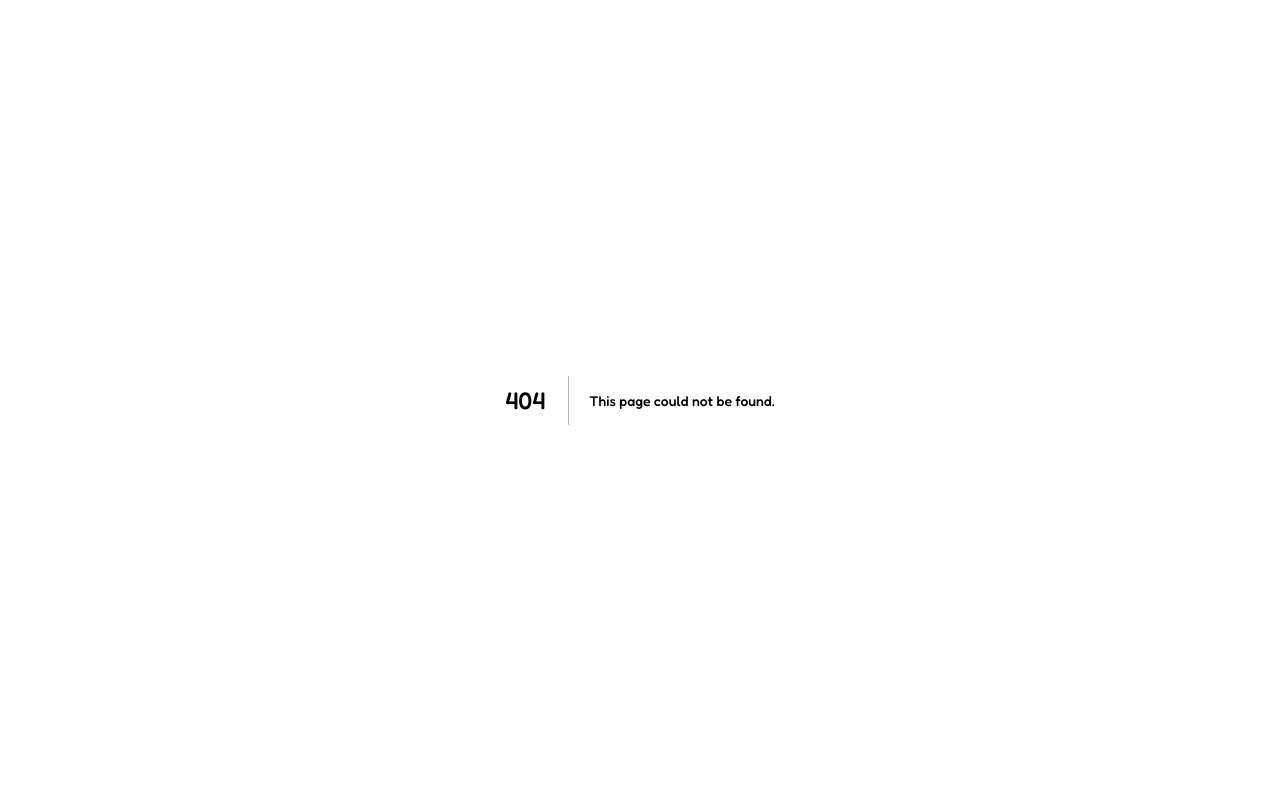
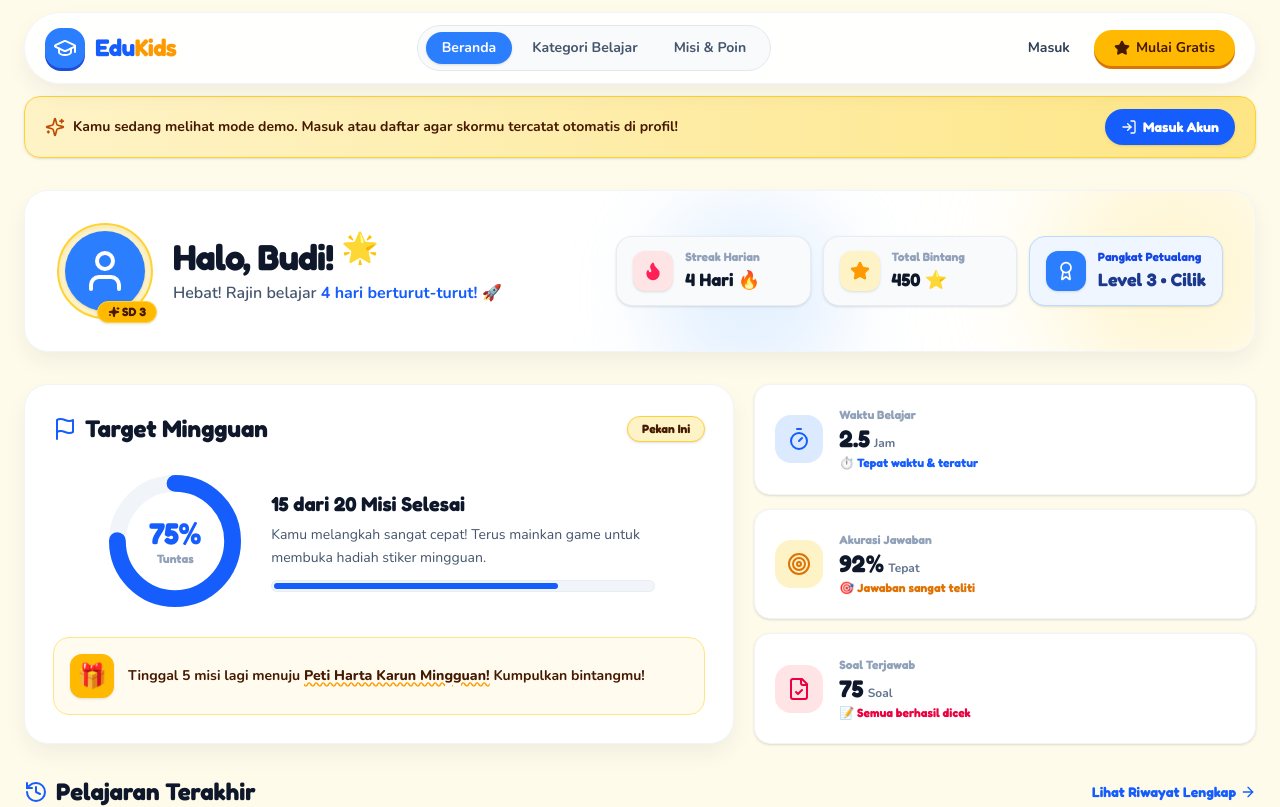
Before and after one commit to NFLSTY/KibCode, a Next.js app in the folder apps/web/: page /dashboard in a window 1280 px wide. Before the commit this address had no page. Shown: the top 807 px of the page. Built offline with nearby package versions, Linux system fonts and the light colour scheme.

Commit message:
feat(web): build interactive student dashboard page with progress metrics

```diff
--- /dev/null
+++ b/apps/web/app/dashboard/page.tsx
@@ -0,0 +1,117 @@
+"use client";
+
+import React, { useEffect, useState } from "react";
+import Link from "next/link";
+import { Navbar } from "@/components/landing/Navbar";
+import { Footer } from "@/components/landing/Footer";
+import { DashboardGreeting } from "@/components/dashboard/DashboardGreeting";
+import { MilestoneOverview } from "@/components/dashboard/MilestoneOverview";
+import { RecentLessons } from "@/components/dashboard/RecentLessons";
+import { AchievementBadges } from "@/components/dashboard/AchievementBadges";
+import { useAuth } from "@/lib/hooks/useAuth";
+import { api } from "@/lib/api-client";
+import type { GameProgressDTO } from "@edukids/types";
+import { LogIn, Sparkles } from "lucide-react";
+
+export default function StudentDashboardPage() {
+  const { student, isLoading: authLoading } = useAuth();
+
+  const [progressList, setProgressList] = useState<GameProgressDTO[]>([]);
+  const [totalScore, setTotalScore] = useState(450);
+  const [completedCount, setCompletedCount] = useState(15);
+  const [totalTimeMinutes, setTotalTimeMinutes] = useState(150);
+
+  // Fetch student progress metrics if authenticated
+  useEffect(() => {
+    let isMounted = true;
+
+    async function loadStudentData() {
+      if (!student) return;
+
+      try {
+        const [progressRes, summaryRes] = await Promise.all([
+          api.progress.getByStudent(student.id).catch(() => null),
+          api.progress.getSummary(student.id).catch(() => null),
+        ]);
+
+        if (!isMounted) return;
+
+        if (progressRes && progressRes.progress) {
+          setProgressList(progressRes.progress);
+        }
+
+        if (summaryRes && summaryRes.summary) {
+          setTotalScore(summaryRes.summary.totalScore || 450);
+          setCompletedCount(summaryRes.summary.completedGamesCount || 15);
+          setTotalTimeMinutes(
+            Math.round((summaryRes.summary.totalTimeSpentSeconds || 9000) / 60)
+          );
+        }
+      } catch (err) {
+        // Fallback to demo metrics
+      }
+    }
+
+    loadStudentData();
+
+    return () => {
+      isMounted = false;
+    };
+  }, [student]);
+
+  const studentName = student ? student.name : "Budi";
+  const studentGrade = student ? student.grade : 3;
+
+  return (
+    <div className="min-h-screen flex flex-col bg-[#FFFBEB] text-[#1E293B]">
+      <Navbar />
+
+      <main className="flex-1 w-full max-w-7xl mx-auto px-4 sm:px-6 pt-24 pb-16 flex flex-col gap-8">
+        {/* Guest Reassurance Banner */}
+        {!student && !authLoading && (
+          <div className="bg-gradient-to-r from-amber-100 to-amber-200 text-amber-950 px-5 py-3 rounded-2xl flex flex-col sm:flex-row items-center justify-between gap-3 border border-amber-300 shadow-sm text-center sm:text-left">
+            <div className="flex items-center gap-2">
+              <Sparkles className="w-5 h-5 text-amber-700 shrink-0" />
+              <p className="text-xs sm:text-sm font-bold">
+                Kamu sedang melihat mode demo. Masuk atau daftar agar skormu
+                tercatat otomatis di profil!
+              </p>
+            </div>
+            <Link
+              href="/login"
+              className="inline-flex items-center gap-1.5 bg-blue-600 hover:bg-blue-700 text-white font-heading text-xs sm:text-sm font-bold px-4 py-2 rounded-full shadow-sm active:translate-y-0.5 transition-all shrink-0"
+            >
+              <LogIn className="w-4 h-4" />
+              <span>Masuk Akun</span>
+            </Link>
+          </div>
+        )}
+
+        {/* Section 1: Hero Greeting & Badges */}
+        <DashboardGreeting
+          name={studentName}
+          grade={studentGrade}
+          streakDays={4}
+          totalStars={totalScore}
+        />
+
+        {/* Section 2: Weekly Target & Stats Overview */}
+        <MilestoneOverview
+          completedMissions={completedCount}
+          targetMissions={20}
+          totalTimeMinutes={totalTimeMinutes}
+          accuracyPercent={92}
+          totalQuestionsAnswered={completedCount * 5}
+        />
+
+        {/* Section 3: Recent Lessons */}
+        <RecentLessons progressList={progressList} />
+
+        {/* Section 4: Collectible Badges */}
+        <AchievementBadges />
+      </main>
+
+      <Footer />
+    </div>
+  );
+}
```
